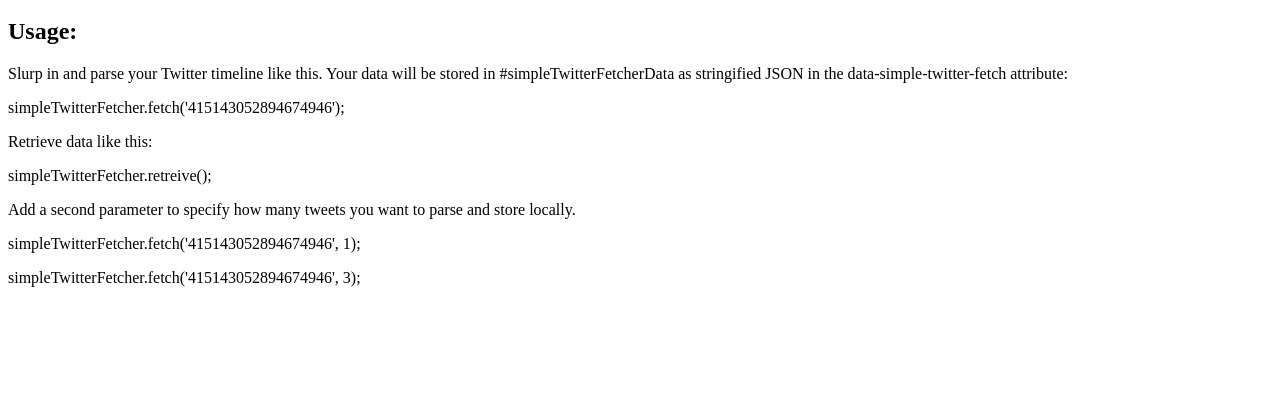
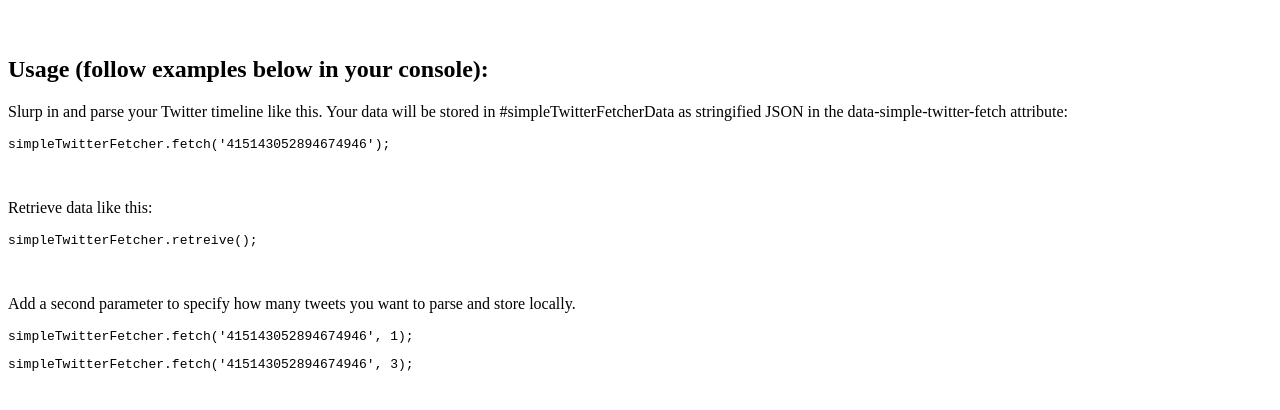
Before and after one commit to bryanhirsch/fetcher, a plain HTML site: page simple-example.html in a window 1280 px wide. Shown: the part 48-458 px from the top of the page. Drawn offline with Linux system fonts and the light colour scheme.

Commit message:
Make example easier to read.
	modified:   simple-example.html

```diff
--- a/simple-example.html
+++ b/simple-example.html
@@ -4,18 +4,22 @@
  </head>
   <body>
     <h1>Hello world!</h1>
-    <h2>Usage:</h2>
+    <br/>
+
+    <h2>Usage (follow examples below in your console):</h2>
     <p>Slurp in and parse your Twitter timeline like this. Your data will be stored
     in #simpleTwitterFetcherData as stringified JSON in the
     data-simple-twitter-fetch attribute:</p>
-    <p>simpleTwitterFetcher.fetch('415143052894674946');</p>
+    <pre>simpleTwitterFetcher.fetch('415143052894674946');</pre>
+    <br/>
 
     <p>Retrieve data like this:</p>
-    <p>simpleTwitterFetcher.retreive();</p>
+    <pre>simpleTwitterFetcher.retreive();</pre>
+    <br/>
 
     <p>Add a second parameter to specify how many tweets you want to parse and
     store locally.</p>
-    <p>simpleTwitterFetcher.fetch('415143052894674946', 1);</p>
-    <p>simpleTwitterFetcher.fetch('415143052894674946', 3);</p>
+    <pre>simpleTwitterFetcher.fetch('415143052894674946', 1);</pre>
+    <pre>simpleTwitterFetcher.fetch('415143052894674946', 3);</pre>
   </body>
 </html>
```
